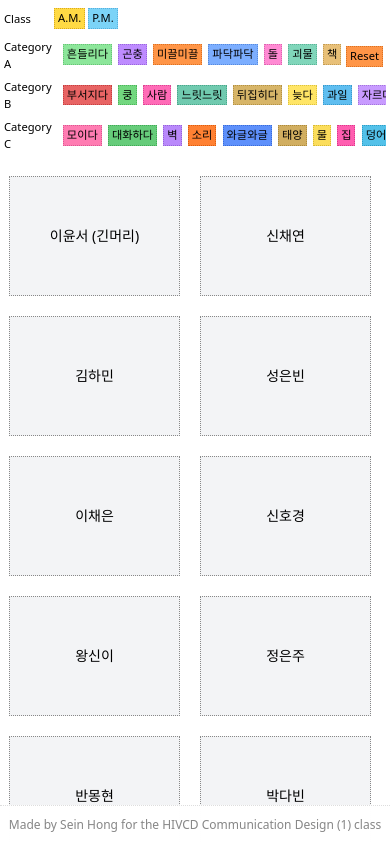
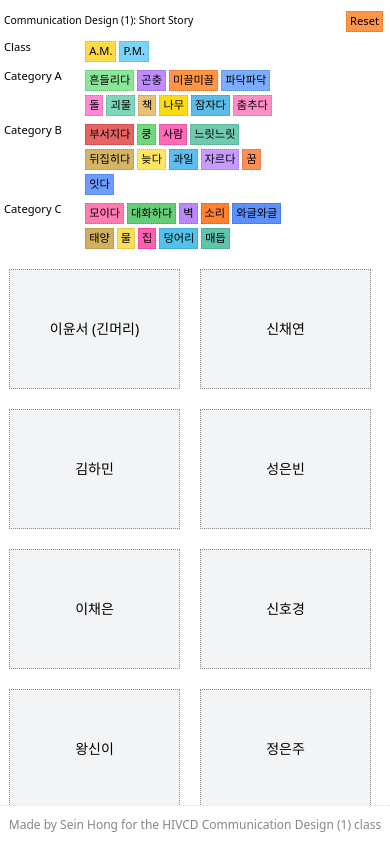
Before and after one commit to seinandpopurri/hivcd_shortstory, a Next.js app: page / in a window 390 px wide. Shown: the top 842 px of the page. Built offline with nearby package versions, Linux system fonts and the light colour scheme.

Commit message:
UI 개선 및 학생 데이터 추가: 1. 모바일에서 태그 레이블 정렬 일관성 유지 2. 데스크탑에서 리셋 버튼 추가 3. 모바일에서 제목 위치 미세 조정 4. 조수민, 유님푼 학생 데이터 추가

```diff
--- a/src/components/StudentPopup.tsx
+++ b/src/components/StudentPopup.tsx
@@ -37,7 +37,7 @@ const StudentPopup: React.FC<StudentPopupProps> = ({ student, selectedTags, onCl
     <div className="popup-overlay" onClick={handleOverlayClick}>
       <div className="popup-content">
         <div className="student-info-row mb-4">
-          <h2 className="student-name" style={{ fontSize: '1rem' }}>{student.name}</h2>
+          <h2 className="student-name">{student.name}</h2>
           <div className="student-tags">
             <Tag
               text={student.class}
--- a/src/data/students.ts
+++ b/src/data/students.ts
@@ -386,7 +386,7 @@ export const students: Student[] = [
     categoryA: '괴물',
     categoryB: '쿵',
     categoryC: '소리',
-    story: '조용하고 한적한 거리.\n맑고 푸른 하늘 아래, 부드럽게 내려앉은 햇살.\n사람들은 이상하리만치 평화로운 오후를 만끽하고 있다.\n\n그때,\n\n쿵.\n\n땅을 흔들며 울리는 커다란 소리가 거리를 가로지른다.\n\n쿵.\n\n쿵.\n\n처음에는 소리만이 존재하다 이내 그 소리의 원인이 모습을 드러낸다.\n왜곡된 시공간을 비집고 들어오듯, 그것들은 허공에서 생겨나 이내 땅을 향해 곤두박질친다.\n\n그것들은 분명 인간의 형상을 하고 있지만, 어딘가 이질적인 느낌이 든다.\n눈동자는 텅 비어있고, 피부는 창백하며 금속 덩어리처럼 차갑다.\n또 무언가 말을 하는 듯하지만, 그 입에서는 어떠한 말소리도 들리지 않는다.\n속이 텅 빈 사람의 껍데기를 뒤집어쓴 괴물들.\n\n쿵.\n\n쿵.\n\n쿵.\n\n그 소리와 함께, 그것들의 수는 점점 더 많아진다.\n따뜻한 평화를 즐기던 땅은 그야말로 아수라장이 되고, 사람들의 비명이 메아리처럼 쏟아지다 이내 사라진다.\n그것들이 하나둘 등장할수록, 거리의 사람들은 하나둘 어디론가 사라져 간다.\n\n쿵. 쿵. 쿵.\n쿵쿵쿵쿵쿵쿵...\n\n천천히 떨어지던 그것들은 급기야 비처럼 우수수 땅으로 쏟아져 내린다.\n이제 거리의 사람들은 온데간데없고 그것들만이 내 시야를 가득 채운다.\n마치 사람과 그것들의 자리가 뒤바뀐 것만 같다.\n거리를 가득 메워버린 괴물들.\n주변엔 온통 차갑고 텅 빈 눈동자들만이 굴러다닐 뿐이다.\n\n사람..\n사람은 어디에 있지?\n우선 사람을 찾아야한다.\n\n괴물들 틈을 비집고 미친 듯이 돌아다닌다.\n하지만 온기를 가진 눈동자는 어디에도 없다.\n…\n\n한참을 달리다, 얼마나 지났을까.\n가쁜 숨을 고르기 위해 거리의 벤치에 앉았다.\n건너편 상점가 유리창에 비친 사람의 모습이 보인다.\n\n찾았다.\n분명 사람이다.\n\n쿵.\n\n아... 아니, 괴물이다.\n텅 빈 눈동자, 차가운 감촉, 들리지 않는 말소리.\n그것은 영락없는 괴물이다.\n\n이제 이 땅 위에 남은 사람은 하나도 없다.\n마지막 인류의 멸망과 새로운 시대의 시작을 알리는, 그 마지막 "쿵" 소리였다.'
+    story: '졩하고 한적한 거리.\n맑고 푸른 하늘 아래, 부드럽게 내려앉은 햇살.\n사람들은 이상하리만치 평화로운 오후를 만끽하고 있다.\n\n그때,\n\n쿵.\n\n땅을 흔들며 울리는 커다란 소리가 거리를 가로지른다.\n\n쿵.\n\n쿵.\n\n처음에는 소리만이 존재하다 이내 그 소리의 원인이 모습을 드러낸다.\n왜곡된 시공간을 비집고 들어오듯, 그것들은 허공에서 생겨나 이내 땅을 향해 곤두박질친다.\n\n그것들은 분명 인간의 형상을 하고 있지만, 어딘가 이질적인 느낌이 든다.\n눈동자는 텅 비어있고, 피부는 창백하며 금속 덩어리처럼 차갑다.\n또 무언가 말을 하는 듯하지만, 그 입에서는 어떠한 말소리도 들리지 않는다.\n속이 텅 빈 사람의 껍데기를 뒤집어쓴 괴물들.\n\n쿵.\n\n쿵.\n\n쿵.\n\n그 소리와 함께, 그것들의 수는 점점 더 많아진다.\n따뜻한 평화를 즐기던 땅은 그야말로 아수라장이 되고, 사람들의 비명이 메아리처럼 쏟아지다 이내 사라진다.\n그것들이 하나둘 등장할수록, 거리의 사람들은 하나둘 어디론가 사라져 간다.\n\n쿵. 쿵. 쿵.\n쿵쿵쿵쿵쿵쿵...\n\n천천히 떨어지던 그것들은 급기야 비처럼 우수수 땅으로 쏟아져 내린다.\n이제 거리의 사람들은 온데간데없고 그것들만이 내 시야를 가득 채운다.\n마치 사람과 그것들의 자리가 뒤바뀐 것만 같다.\n거리를 가득 메워버린 괴물들.\n주변엔 온통 차갑고 텅 빈 눈동자들만이 굴러다닐 뿐이다.\n\n사람..\n사람은 어디에 있지?\n우선 사람을 찾아야한다.\n\n괴물들 틈을 비집고 미친 듯이 돌아다닌다.\n하지만 온기를 가진 눈동자는 어디에도 없다.\n…\n\n한참을 달리다, 얼마나 지났을까.\n가쁜 숨을 고르기 위해 거리의 벤치에 앉았다.\n건너편 상점가 유리창에 비친 사람의 모습이 보인다.\n\n찾았다.\n분명 사람이다.\n\n쿵.\n\n아... 아니, 괴물이다.\n텅 빈 눈동자, 차가운 감촉, 들리지 않는 말소리.\n그것은 영락없는 괴물이다.\n\n이제 이 땅 위에 남은 사람은 하나도 없다.\n마지막 인류의 멸망과 새로운 시대의 시작을 알리는, 그 마지막 "쿵" 소리였다.'
   },
   {
     id: 42,
@@ -413,6 +413,24 @@ export const students: Student[] = [
     categoryA: '물',
     categoryB: '춤추다',
     categoryC: '뒤집히다',
-    story: '어느 날, 세상은 조용히 뒤집혔다.\n하늘은 물결처럼 일렁였고, 바다는 머리 위로 떠올랐다.\n구름은 발 밑에서 천천히 흘렸으고 햇빛은 발 밑에서 솟아났다.\n물고기들은 두 다리로 걸어나와 물 위를 걸으며 춤을 췄다.\n새들은 날개를 접고 물속으로 들어가 천천히 헤엄을 치며 하늘 아래를 날았다.\n나는 그 모든 풍경을 바라보다가 물속으로 들어갔다.\n아무 저항도 없이 그저 물의 흐름에 몸을 맡겼다.\n몸은 물과 함께 자연스럽게 움직였고, 나는 이곳의 일부가 되어 함께 춤을 추고 있었다.\n그 순간, 이런 생각이 스쳤다.\n꿈인가?\n눈을 떴을 때 세상은...'
+    story: '어느 날, 세상은 졩용히 뒤집혔다.\n하늘은 물결처럼 일렁였고, 바다는 머리 위로 떠올랐다.\n구름은 발 밑에서 천천히 흘렸으고 햇빛은 발 밑에서 솟아났다.\n물고기들은 두 다리로 걸어나와 물 위를 걸으며 춤을 췄다.\n새들은 날개를 접고 물속으로 들어가 천천히 헤엄을 치며 하늘 아래를 날았다.\n나는 그 모든 풍경을 바라보다가 물속으로 들어갔다.\n아무 저항도 없이 그저 물의 흐름에 몸을 맡겼다.\n몸은 물과 함께 자연스럽게 움직였고, 나는 이곳의 일부가 되어 함께 춤을 추고 있었다.\n그 순간, 이런 생각이 스쳤다.\n꿈인가?\n눈을 떴을 때 세상은...'
+  },
+  {
+    id: 45,
+    name: '조수민',
+    class: 'A.M.',
+    categoryA: '춤추다',
+    categoryB: '잠자다',
+    categoryC: '집',
+    story: '모기는 춤을 추듯 날아다니며 밤새 내 귓가에서 윙윙거렸다. 한 여름 밤의 불청객이었다. 아무리 손으로 휘저어도, 불을 켜고 모기약을 뿌려도 소용없었다. 자정이 넘어도 잠들지 못한 채 천장만 바라보았다. 모기의 비행 궤적은 마치 현대무용가의 즉흥 안무 같았다. 집 안을 가득 채운 모기 소리에 고통스러웠지만, 그 움직임에는 묘한 아름다움이 있었다. 새벽 무렵, 지친 몸은 결국 잠에 빠져들었다. 나중에 알게 된 사실이지만, 내 집에 찾아온 그 모기는 다른 모기들과 달리 인간의 피를 먹지 않는다고 한다. 단지 사람들이 잠들기를 기다리며 밤새 춤을 추고 있었을 뿐.'
+  },
+  {
+    id: 46,
+    name: '유님푼',
+    class: 'A.M.',
+    categoryA: '괴물',
+    categoryB: '느릿느릿',
+    categoryC: '집',
+    story: '집 안에 괴물이 살고 있다. 그 괴물의 이름은 토리. 토리는 매우 느릿느릿 움직인다. 너무 느려서 아무도 토리가 움직이는 것을 본 적이 없다. 하지만 분명히 움직인다. 어제 식탁 위에 있던 토리가 오늘 아침에는 소파 위에 있었으니까. 토리는 때때로 물건을 옮겨놓기도 한다. 가끔 내가 찾는 물건이 엉뚱한 곳에서 발견되는 이유도 토리 때문이다. 느릿느릿 움직이는 토리를 실제로 보고 싶어서 밤을 새워 지켜본 적도 있다. 하지만 결국 잠이 들고 말았다. 일어나보니 토리는 이미 다른 곳으로 이동해 있었다. 아무도 토리가 어떻게 생겼는지 제대로 묘사할 수 없다. 그저 집 안의 어딘가에 존재하는 느릿느릿한 괴물일 뿐이다.'
   },
 ];
--- a/src/pages/index.tsx
+++ b/src/pages/index.tsx
@@ -114,9 +114,10 @@ export default function Home() {
     <>
       <div className="px-2 py-2 pb-12">
         <header className="mb-4">
-          <div className="filter-row mb-1 single-line" style={{ display: 'flex', alignItems: 'center' }}>
-            <div style={{ display: 'flex', alignItems: 'center' }}>
+          <div className="filter-row mb-1 single-line desktop-only">
+            <div className="left-content">
               <span className="filter-title">Class</span>
+              <div className="tag-wrapper">
                 {keywords.class.map((keyword) => (
                   <Tag
                     key={`class-${keyword}`}
@@ -127,15 +128,50 @@ export default function Home() {
                   />
                 ))}
               </div>
-            <div style={{ flex: 1, display: 'flex', justifyContent: 'center' }}>
+            </div>
+            <div className="title-container">
               <div className="filter-title title">Communication Design (1): Short Story</div>
             </div>
           </div>
 
+          {/* 모바일 전용 헤더 - 순서 재배치 */}
+          <div className="mobile-only">
+            <div className="filter-row mb-1 single-line mobile-header">
+              <div className="mobile-title">
+                <span className="filter-title title">Communication Design (1): Short Story</span>
+              </div>
+              <div className="mobile-reset">
+                <Tag
+                  text="Reset"
+                  category="categoryA"
+                  isActive={false}
+                  onClick={resetTags}
+                />
+              </div>
+            </div>
+          </div>
+
           <div className="filters">
+            <div className="filter-row mb-1 single-line mobile-only">
+              <div className="left-content">
+                <span className="filter-title">Class</span>
+                <div className="tag-wrapper">
+                  {keywords.class.map((keyword) => (
+                    <Tag
+                      key={`mobile-class-${keyword}`}
+                      text={keyword}
+                      category="class"
+                      isActive={selectedTags.class.has(keyword)}
+                      onClick={() => handleTagClick('class', keyword)}
+                    />
+                  ))}
+                </div>
+              </div>
+            </div>
             <div className="filter-row mb-1 single-line">
               <div className="left-content">
                 <span className="filter-title">Category A</span>
+                <div className="tag-wrapper">
                   {keywords.categoryA.map((keyword) => (
                     <Tag
                       key={`categoryA-${keyword}`}
@@ -146,7 +182,8 @@ export default function Home() {
                     />
                   ))}
                 </div>
-              <div className="right-content">
+              </div>
+              <div className="right-content desktop-only">
                 <Tag
                   text="Reset"
                   category="categoryA"
@@ -158,6 +195,7 @@ export default function Home() {
             <div className="filter-row mb-1 single-line">
               <div className="left-content">
                 <span className="filter-title">Category B</span>
+                <div className="tag-wrapper">
                   {keywords.categoryB.map((keyword) => (
                     <Tag
                       key={`categoryB-${keyword}`}
@@ -169,10 +207,12 @@ export default function Home() {
                   ))}
                 </div>
               </div>
+            </div>
 
             <div className="filter-row mb-1 single-line">
               <div className="left-content">
                 <span className="filter-title">Category C</span>
+                <div className="tag-wrapper">
                   {keywords.categoryC.map((keyword) => (
                     <Tag
                       key={`categoryC-${keyword}`}
@@ -182,6 +222,7 @@ export default function Home() {
                       onClick={() => handleTagClick('categoryC', keyword)}
                     />
                   ))}
+                </div>
               </div>
             </div>
           </div>
--- a/src/styles/globals.css
+++ b/src/styles/globals.css
@@ -131,37 +131,107 @@ body {
 
 /* 모바일 화면에서 태그가 한 줄로 나오도록 조정 */
 @media (max-width: 768px) {
+  .desktop-only {
+    display: none !important;
+  }
+
+  .mobile-header {
+    display: flex;
+    flex-direction: row;
+    justify-content: space-between;
+    align-items: flex-start; /* 상단 정렬로 변경 */
+    width: 100%;
+    padding-top: 1px; /* 헤더 전체를 약간 아래로 내림 */
+  }
+
+  .mobile-title {
+    text-align: left;
+    width: auto;
+    display: flex;
+    align-items: flex-start; /* 상단 정렬로 변경 */
+    padding-top: 0; /* 패딩 제거 */
+  }
+
+  .mobile-title .filter-title.title {
+    text-align: left;
+    font-size: 0.75rem;
+    font-weight: normal;
+    margin: 0;
+    padding: 0;
+    min-width: 0;
+    width: auto;
+    margin-top: -3px; /* 더 위로 올림 */
+    line-height: 1; /* 줄 간격 줄임 */
+  }
+
+  .mobile-reset {
+    margin-left: auto;
+    display: flex;
+    align-items: center; /* 세로 중앙 정렬 */
+    margin-top: 3px; /* 리셋 버튼 위치 조정 */
+  }
+
+  .mobile-reset .tag {
+    margin-right: 0;
+    font-size: 0.7rem;
+    padding-left: 0;
+    margin-left: 0;
+  }
+
   .filter-row.single-line {
     overflow-x: auto; /* 가로 스크롤 허용 */
-    padding-bottom: 5px; /* 스크롤바 공간 확보 */
-    margin-bottom: 0.5rem;
+    padding-bottom: 2px; /* 스크롤바 공간 확보 */
+    margin-bottom: 0.15rem;
     -webkit-overflow-scrolling: touch; /* iOS에서 부드러운 스크롤 */
     scrollbar-width: none; /* Firefox에서 스크롤바 숨기기 */
+    flex-wrap: wrap; /* 필요한 경우 줄바꿈 허용 */
   }
 
   .filter-row.single-line::-webkit-scrollbar {
     display: none; /* Chrome, Safari에서 스크롤바 숨기기 */
   }
 
+  /* 모바일에서 태그 시작 위치 통일을 위한 스타일 */
   .filter-row .left-content {
-    flex-wrap: nowrap; /* 줄바꿈 방지 */
-    width: 100%;
-    overflow-x: auto;
-    padding-right: 10px; /* 오른쪽 여유 공간 */
-    scrollbar-width: none;
+    display: flex;
+    flex-wrap: nowrap;
+    align-items: flex-start;
+    width: auto;
+    flex: 1;
+    padding-right: 5px; /* 오른쪽 여유 공간 */
   }
 
-  .filter-row .left-content::-webkit-scrollbar {
-    display: none;
+  .filter-row .right-content {
+    display: flex;
+    justify-content: flex-end;
+    margin-left: auto;
   }
 
   .filter-row .filter-title {
-    min-width: 60px; /* 모바일에서 카테고리 레이블 축소 */
+    min-width: 80px; /* 모바일에서 카테고리 레이블 고정 너비 */
+    width: 80px;
     font-size: 0.75rem;
+    margin-right: 5px;
+    display: inline-block;
   }
 
-  .filter-title.title {
-    display: none; /* 모바일에서는 타이틀 숨기기 */
+  /* 태그 줄바꿈 시 정렬 유지 */
+  .filter-row .tag-wrapper {
+    display: flex;
+    flex-wrap: wrap;
+    padding-left: 85px; /* 레이블 너비 + 여백 */
+    margin-left: -85px; /* 레이블 너비 + 여백 (상쇄) */
+    width: calc(100% - 85px); /* 전체 너비에서 레이블 너비 제외 */
+  }
+
+  /* 두 번째 줄부터의 태그도 같은 위치에서 시작하도록 */
+  .filter-row .tag-wrapper .tag {
+    margin-top: 2px;
+    margin-bottom: 2px;
+  }
+
+  .filter-row .left-content .tag:first-of-type {
+    margin-left: 0;
   }
 
   .filter-row .tag {
@@ -173,22 +243,49 @@ body {
     flex-shrink: 0; /* 태그 크기 축소 방지 */
   }
 
+  /* 모든 카테고리 행에서 레이블과 태그 간격 일관성 유지 */
+  .filter-row.single-line .left-content {
+    display: flex;
+    flex-wrap: nowrap;
+    align-items: flex-start;
+  }
+
   /* 모바일에서 헤더와 내용 간격 조정 */
   .mb-4 {
-    margin-bottom: 0.5rem !important;
+    margin-bottom: 0.4rem !important;
   }
 
-  /* 태그 행 간격 축소 */
+  /* 태그 행 간격 더 축소 */
   .mb-1 {
-    margin-bottom: 0.1rem !important;
+    margin-bottom: 0.15rem !important;
   }
+
+  .title-container {
+    width: 100%;
+    margin: 0;
+    padding: 0;
+  }
+}
+
+@media (min-width: 769px) {
+  .mobile-only {
+    display: none !important;
+  }
+}
+
+.reset-container {
+  width: 100%;
+  display: flex;
+  justify-content: center;
+  margin-bottom: 5px;
 }
 
 /* 작은 모바일 화면에 대한 추가 최적화 */
 @media (max-width: 480px) {
   /* 헤더와 필터 레이아웃 최적화 */
   .filter-row .filter-title {
-    min-width: 50px;
+    min-width: 70px;
+    width: 70px;
     font-size: 0.7rem;
   }
 
@@ -198,16 +295,39 @@ body {
     margin-right: 3px;
   }
 
+  /* 작은 화면에서 태그 시작 위치 조정 */
+  .filter-row .tag-wrapper {
+    padding-left: 75px; /* 레이블 너비 + 여백 */
+    margin-left: -75px; /* 레이블 너비 + 여백 (상쇄) */
+    width: calc(100% - 75px); /* 전체 너비에서 레이블 너비 제외 */
+  }
+
   /* 더 작은 간격 */
   .px-2 {
     padding-left: 0.25rem !important;
     padding-right: 0.25rem !important;
   }
 
+  /* 타이틀 크기 조정 */
+  .filter-title.title {
+    font-size: 0.65rem;
+  }
+
   /* 푸터 크기 조정 */
   .footer {
     font-size: 0.65rem;
     padding: 8px 0;
+  }
+
+  /* 작은 화면에서의 제목 스타일 */
+  .mobile-title .filter-title.title {
+    font-size: 0.65rem;
+    margin-top: -2px; /* 작은 화면에서는 살짝만 올림 */
+  }
+
+  /* 작은 화면에서의 리셋 버튼 위치 */
+  .mobile-reset {
+    margin-top: 2px;
   }
 }
 
@@ -225,6 +345,12 @@ body {
 .filter-title.title {
   font-weight: normal;
   margin-left: auto;
+}
+
+.title-container {
+  flex: 1;
+  display: flex;
+  justify-content: center;
 }
 
 .filters {
@@ -304,7 +430,7 @@ body {
 
 .student-name {
   font-weight: bold;
-  font-size: 1.1rem;
+  font-size: 1rem;
 }
 
 /* 팝업 오버레이 */
@@ -348,6 +474,45 @@ body {
   gap: 0.5rem;
 }
 
+/* 모바일 환경에서 팝업 스타일 조정 */
+@media (max-width: 768px) {
+  .student-info-row {
+    align-items: flex-start;
+  }
+
+  .student-info-row .student-name {
+    white-space: nowrap;
+    overflow: hidden;
+    text-overflow: ellipsis;
+    margin-right: 10px;
+    flex-shrink: 0;
+  }
+
+  .student-info-row .student-tags {
+    width: 60%;
+  }
+}
+
+/* 작은 모바일 화면에서 더 세밀한 조정 */
+@media (max-width: 480px) {
+  .student-info-row {
+    align-items: flex-start;
+  }
+
+  .student-info-row .student-name {
+    white-space: nowrap;
+    overflow: hidden;
+    text-overflow: ellipsis;
+    margin-right: 8px;
+    flex-shrink: 0;
+    max-width: 40%;
+  }
+
+  .student-info-row .student-tags {
+    width: 55%;
+  }
+}
+
 .student-story {
   margin-top: 0.75rem;
   padding-left: 0;
@@ -368,3 +533,40 @@ body {
   z-index: 50;
   border-top: 1px dotted #ddd;
 }
+
+/* 태그 래퍼 기본 스타일 - 데스크탑 */
+.tag-wrapper {
+  display: flex;
+  flex-wrap: wrap;
+}
+
+@media (max-width: 768px) {
+  /* 모바일에서 태그 시작 위치 통일을 위한 스타일 */
+  .filter-row .left-content {
+    display: flex;
+    flex-wrap: nowrap;
+    align-items: flex-start;
+  }
+
+  /* 태그 줄바꿈 시 정렬 유지 */
+  .filter-row .tag-wrapper {
+    display: flex;
+    flex-wrap: wrap;
+    padding-left: 85px; /* 레이블 너비 + 여백 */
+    margin-left: -85px; /* 레이블 너비 + 여백 (상쇄) */
+    width: calc(100% - 85px); /* 전체 너비에서 레이블 너비 제외 */
+  }
+
+  /* 두 번째 줄부터의 태그도 같은 위치에서 시작하도록 */
+  .filter-row .tag-wrapper .tag {
+    margin-top: 2px;
+    margin-bottom: 2px;
+  }
+}
+
+/* 데스크탑 버전 리셋 버튼 컨테이너 */
+.right-content {
+  display: flex;
+  justify-content: flex-end;
+  margin-left: auto;
+}
```
Lines whose indentation alone changed are shown as unchanged.
